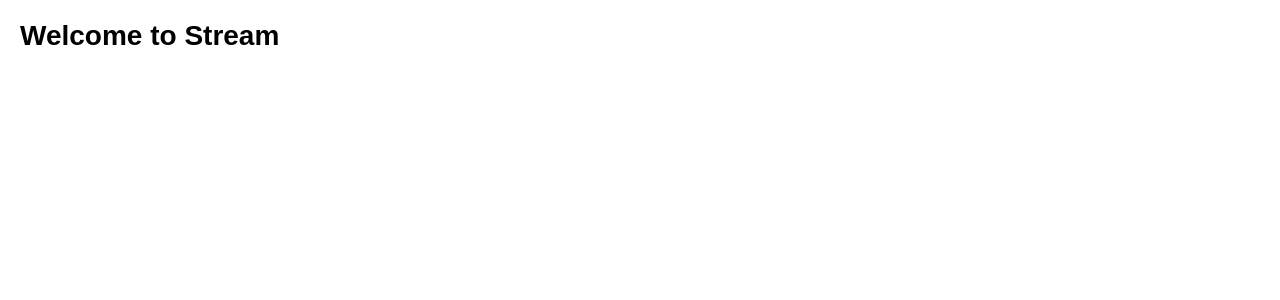
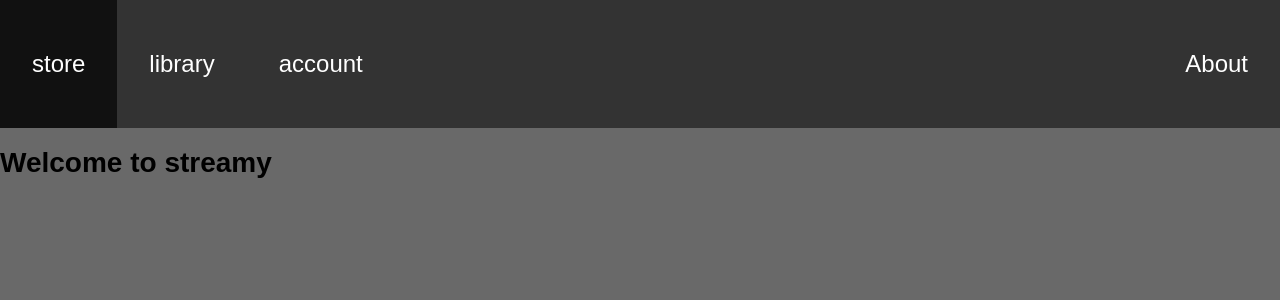
Before and after one commit to Paikchu/stream-frontend, a React (Create React App) app: page / in a window 1280 px wide. Shown: the top 300 px of the page. Built offline with nearby package versions, Linux system fonts and the light colour scheme.

Commit message:
NavBar done.

```diff
--- a/src/App.js
+++ b/src/App.js
@@ -1,26 +1,35 @@
 import React from 'react';
-import './App.css';
 import { createBrowserRouter, RouterProvider } from 'react-router-dom';
-import Home from './pages/Home';
+import HomeBody from './components/HomeBody';
 import ErrorPage from "./pages/Error";
 import SignIn from "./components/SignIn";
+import NavBarG from "./components/NavBarG";
 
 const router = createBrowserRouter([
     {
         path: "/",
-        element: <Home />,
+        element: <HomeBody />,
+        errorElement: <ErrorPage />,
+    },
+    {
+        path: "/home",
+        element: <HomeBody />,
         errorElement: <ErrorPage />,
     },
     {
         path: "sign-in",
         element: <SignIn/>,
+        errorElement: <ErrorPage />,
     },
 ]);
 
 
 function App() {
     return (
-        <RouterProvider router={router} />
+        <div>
+            <NavBarG />
+            <RouterProvider router={router} />
+        </div>
     );
 }
 
--- /dev/null
+++ b/src/components/HomeBody.js
@@ -0,0 +1,27 @@
+import React from "react";
+
+class HomeBody extends React.Component{
+    constructor(props) {
+        super(props);
+        this.state = {
+            games: [],
+        }
+    }
+
+    componentDidMount() {
+        this.loadGames();
+    }
+
+   loadGames() {
+    }
+
+    render(){
+        return(
+            <div>
+                <h1>Welcome to streamy</h1>
+            </div>
+        );
+    };
+}
+
+export default HomeBody;
--- /dev/null
+++ b/src/components/NavBarG.js
@@ -0,0 +1,18 @@
+import React from "react"
+import "./Style.css"
+function NavBarG (){
+    return (
+        <div>
+            <div className="container">
+                <ul className="menu">
+                    <li><a href="/home">store </a></li>
+                    <li><a href="/library">library </a></li>
+                    <li><a href="/account">account</a></li>
+                    <li className="right-item"><a className="active" href="/about">About</a></li>
+                </ul>
+            </div>
+        </div>
+    );
+}
+
+export default NavBarG;
--- /dev/null
+++ b/src/components/Style.css
@@ -0,0 +1,30 @@
+ul {
+    list-style-type: none;
+    margin: 0;
+    padding: 0;
+    overflow: hidden;
+    background-color: #333;
+    top: 0;
+}
+
+li {
+    float: left;
+}
+
+.right-item {
+    float: right;
+}
+
+li a {
+    display: block;
+    color: white;
+    text-align: center;
+    padding: 50px 32px;
+    text-decoration: none;
+    font-size: 24px;
+}
+
+/* Change the link color to #111 (black) on hover */
+li a:hover {
+    background-color: #111;
+}
--- a/src/index.css
+++ b/src/index.css
@@ -1,6 +1,7 @@
 body {
     font: 14px "Century Gothic", Futura, sans-serif;
-    margin: 20px;
+    background-color: dimgray;
+    margin: 0;
 }
 
 ol, ul {
--- a/src/pages/Home.js
+++ /dev/null
@@ -1,11 +0,0 @@
-import React from "react";
-
-const Home = () => {
-    return (
-        <div>
-            <h1>Welcome to Stream</h1>
-        </div>
-    );
-};
-
-export default Home;
```
Also changed, not shown: src/components/GlobalHeader.js (deleted, +0 -11 lines), src/App.css (deleted).
